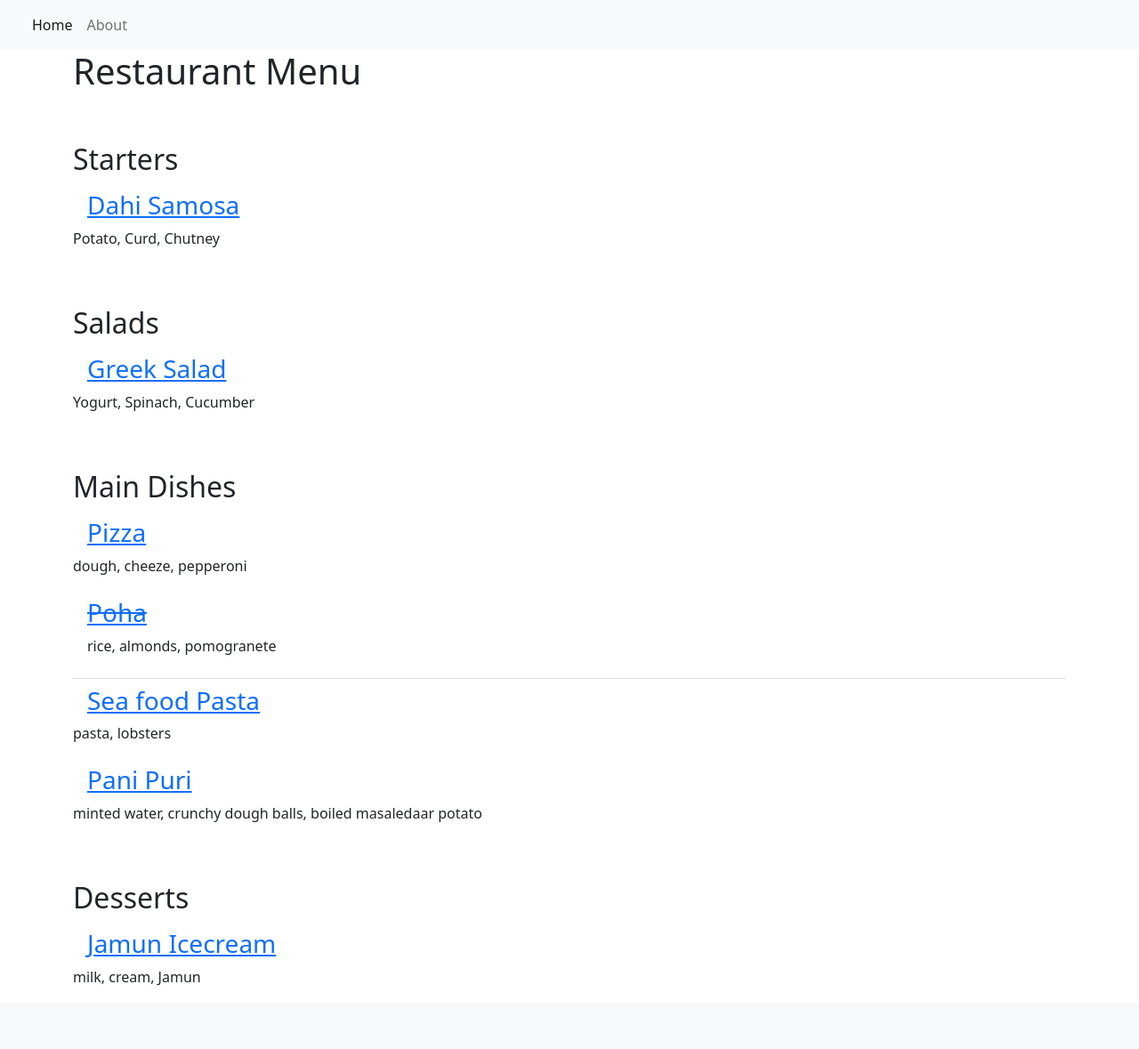
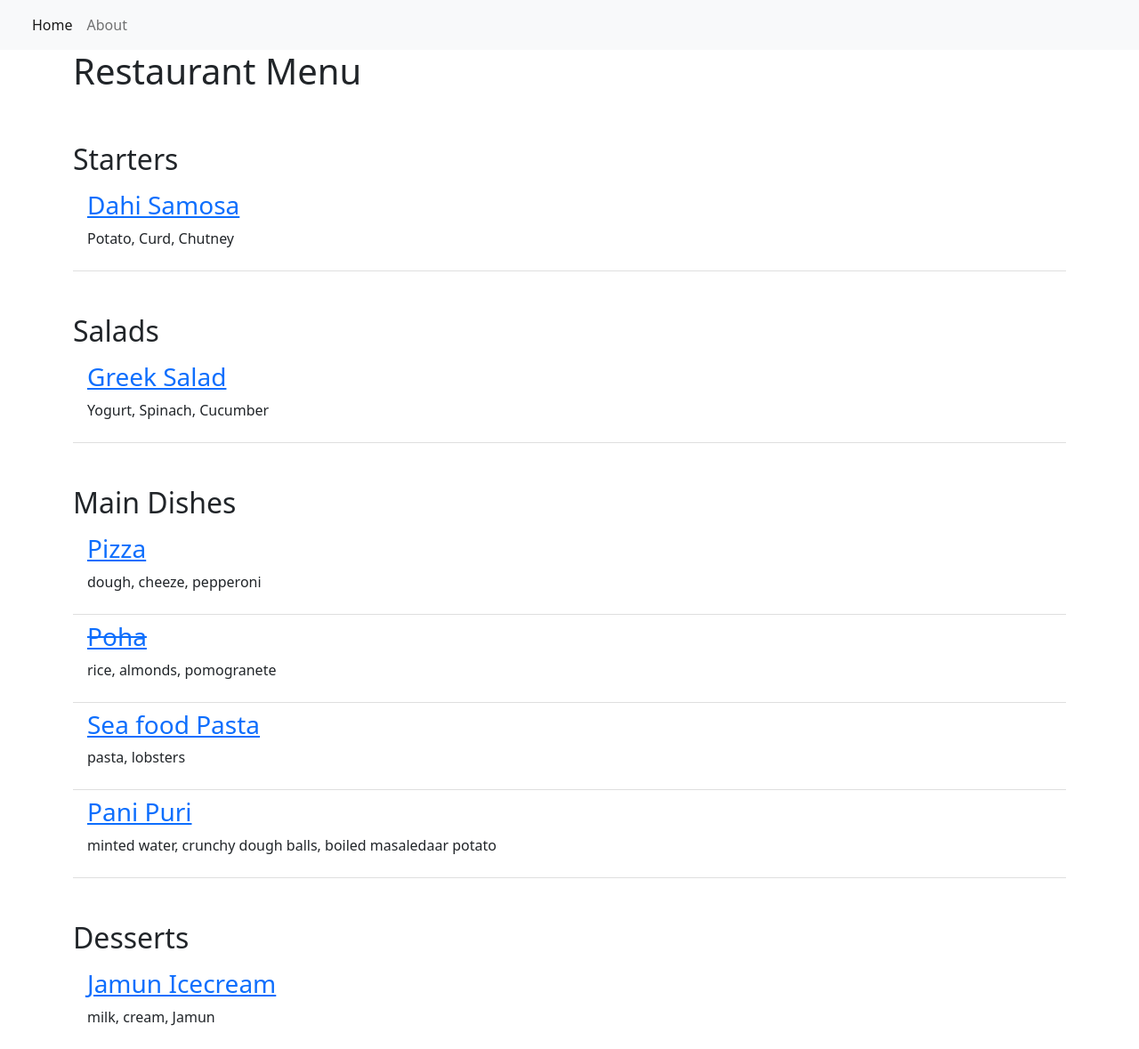
Before and after one commit to Nayanxyz/Food-Ordering-menu-App18, a Django app: page / in a window 1280 px wide. Shown: the whole page at 89% size. Before the commit the page ends 1108 px from the top, so only its background shows below. Run offline with Django 5.2, Linux system fonts and the light colour scheme; data comes from the database, SQL or seed files in the repository; some libraries are stand-ins or nearby versions.

Commit message:
added class in <li> tag

```diff
--- a/restaurant_menu/templates/index.html
+++ b/restaurant_menu/templates/index.html
@@ -18,7 +18,9 @@
                     <li class="list-group-item d-flex justify-content-between align-items-center border-0 pb-0">
                         <a href="{% url 'menu_item' row.pk %}"><h3>{{ row.meal }}</h3></a>
                     </li>
+                    <li class="list-group-item pt-0">
                         <p>{{ row.description }}</p>
+                    </li>
                     {% endif %}
                 {% endif %}
             {% endfor %}
```
